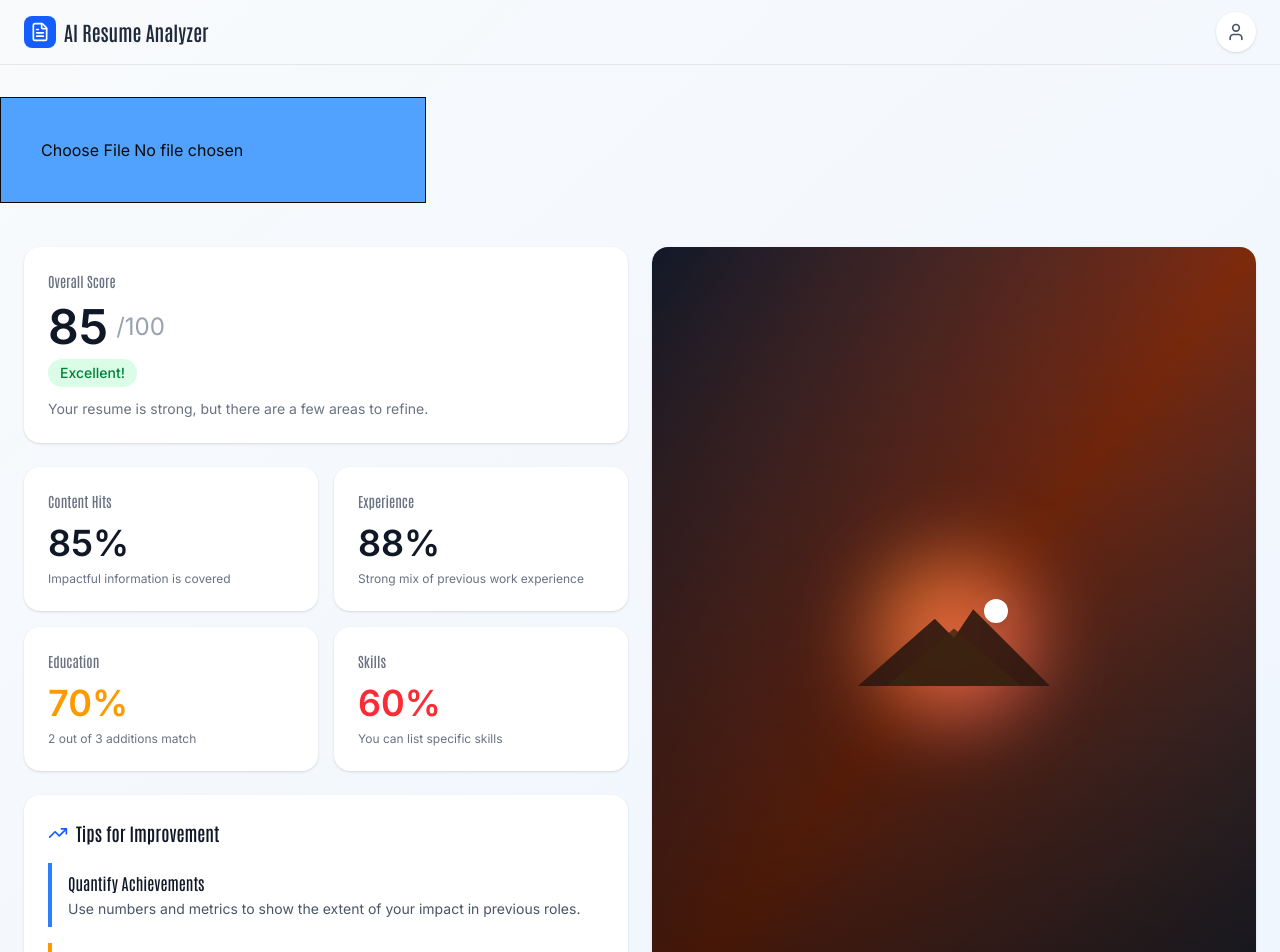
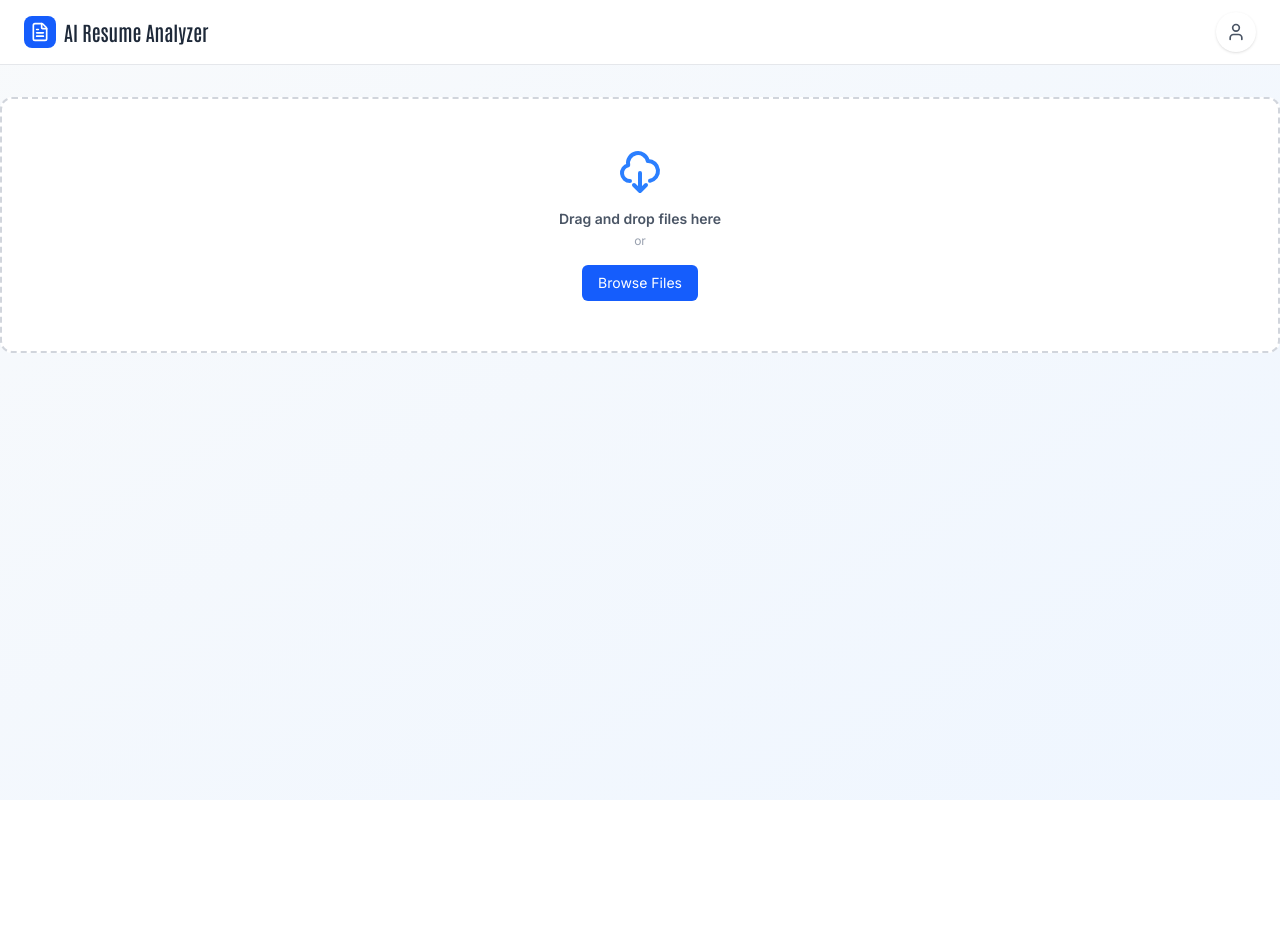
Before and after one commit to sihab176/Career_mentor, a Next.js app: page /ai_ResumeAnalyzer in a window 1280 px wide. Shown: the top 952 px of the page. After the commit the page ends 800 px from the top, so only its background shows below. Built offline with nearby package versions, Linux system fonts and the light colour scheme.

Commit message:
completed the resume Analyzer

```diff
--- a/next.config.mjs
+++ b/next.config.mjs
@@ -1,6 +1,10 @@
 /** @type {import('next').NextConfig} */
 const nextConfig = {
   /* config options here */
+  reactStrictMode: true,
+    images: {
+    domains: ["i.ibb.co",],
+  },
 };
 
 export default nextConfig;
--- /dev/null
+++ b/src/components/Loader.jsx
@@ -0,0 +1,41 @@
+"use client";
+import React from "react";
+
+const Loader = () => {
+  const bars = Array.from({ length: 12 }, (_, index) => {
+    const rotation = index * 30;
+    const delay = -(1.1 - index * 0.1);
+    return (
+      <div
+        key={index}
+        className="absolute w-[8%] h-[24%] bg-gray-500 rounded-full shadow-[0_0_3px_rgba(0,0,0,0.2)] animate-[fade458_1s_linear_infinite]"
+        style={{
+          left: "50%",
+          top: "30%",
+          transform: `rotate(${rotation}deg) translate(0, -130%)`,
+          animationDelay: `${delay}s`,
+        }}
+      />
+    );
+  });
+
+  return (
+    <div className="flex justify-center mt-26 items-center">
+      <div className="relative w-[54px] h-[54px] rounded-[10px] ">
+        {bars}
+        <style jsx>{`
+          @keyframes fade458 {
+            from {
+              opacity: 1;
+            }
+            to {
+              opacity: 0.25;
+            }
+          }
+        `}</style>
+      </div>
+    </div>
+  );
+};
+
+export default Loader;
--- a/src/components/ResumeAnalyzer/ResumeAnalyzer.jsx
+++ b/src/components/ResumeAnalyzer/ResumeAnalyzer.jsx
@@ -2,16 +2,45 @@
 import { useState } from "react";
 import ResumeResultShower from "./ResumeResultShower";
 import { FileText, User } from "lucide-react";
+import Loader from "../Loader";
 
 export default function ResumeAnalyzer() {
+  const imgbbApiKey = "1b9dc072b95ad90044546f449af37a13";
   const [extractedText, setExtractedText] = useState("");
   const [loading, setLoading] = useState(false);
+  const [imageUrl, setImageUrl] = useState("");
 
+  //! image upload to image BB ----------->
+  const uploadToImgBB = async (file) => {
+    const formData = new FormData();
+    formData.append("image", file);
+
+    const response = await fetch(
+      `https://api.imgbb.com/1/upload?key=${imgbbApiKey}`,
+      {
+        method: "POST",
+        body: formData,
+      }
+    );
+    const data = await response.json();
+    console.log("imgbb response", data);
+
+    if (!data.success) throw new Error("Image upload failed");
+
+    return data.data.url;
+  };
+
+  //! --------------- haddle file to backend result----------------->
   const handleFileUpload = async (e) => {
     const file = e.target.files[0];
     if (!file) return;
 
     setLoading(true);
+
+    //! upload to imgbb
+    const imgbbUrl = await uploadToImgBB(file);
+    setImageUrl(imgbbUrl);
+
     const formData = new FormData();
     formData.append("file", file);
 
@@ -23,7 +52,7 @@ export default function ResumeAnalyzer() {
 
       const result = await response.json();
       console.log("result resume", result);
-      setExtractedText(result.text); // এখানে আপনার টেক্সট চলে আসবে
+      setExtractedText(result); // এখানে আপনার টেক্সট চলে আসবে
     } catch (error) {
       console.error("Error extracting text:", error);
     } finally {
@@ -31,9 +60,12 @@ export default function ResumeAnalyzer() {
     }
   };
 
+  console.log("image url link ", imageUrl);
+
   return (
-    <div className="bg-gradient-to-br from-slate-50 to-blue-50">
-      <header className="flex items-center justify-between mb-8 px-6 py-3 border-b border-gray-200">
+    <div className="bg-linear-to-br from-slate-50 to-blue-50 min-h-screen ">
+      {/* header */}
+      <header className="flex top-0 sticky z-10 bg-white items-center justify-between mb-8 px-6 py-3 border-b border-gray-200">
         <div className="flex items-center gap-2">
           <div className="w-8 h-8 bg-blue-600 rounded-lg flex items-center justify-center">
             <FileText className="w-5 h-5 text-white" />
@@ -47,13 +79,53 @@ export default function ResumeAnalyzer() {
         </button>
       </header>
       <section className=" max-w-7xl mx-auto ">
-        <input
+        {/* <input
           type="file"
           accept=".pdf"
           onChange={handleFileUpload}
           className="border p-10 bg-blue-400"
-        />
-        {loading && <p>Processing Resume...</p>}
+        /> */}
+        <label
+          htmlFor="file-upload"
+          className="flex flex-col items-center justify-center w-full h-64 border-2 border-dashed border-gray-300 rounded-xl cursor-pointer bg-white hover:bg-gray-50 transition"
+        >
+          {/* Icon */}
+          <svg
+            className="w-12 h-12 text-blue-500 mb-3"
+            fill="none"
+            stroke="currentColor"
+            strokeWidth="2"
+            viewBox="0 0 24 24"
+          >
+            <path
+              strokeLinecap="round"
+              strokeLinejoin="round"
+              d="M7 16a4 4 0 01-.88-7.903A5 5 0 0115.9 6L16 6a5 5 0 011 9.9M12 12v9m0 0l-3-3m3 3l3-3"
+            />
+          </svg>
+
+          {/* Text */}
+          <p className="text-gray-600 text-sm mb-1">
+            <span className="font-semibold">Drag and drop files here</span>
+          </p>
+          <p className="text-gray-400 text-xs mb-4">or</p>
+
+          {/* Button */}
+          <span className="px-4 py-2 text-sm bg-blue-600 text-white rounded-md">
+            Browse Files
+          </span>
+
+          {/* Hidden Input */}
+          <input
+            id="file-upload"
+            type="file"
+            accept=".pdf"
+            onChange={handleFileUpload}
+            className="hidden"
+          />
+        </label>
+
+        {loading && <Loader/> }
 
         <div className="mt-5">
           {/* <h3 className="font-bold">Extracted Text:</h3> */}
@@ -62,7 +134,7 @@ export default function ResumeAnalyzer() {
           </pre> */}
         </div>
         <div>
-          <ResumeResultShower />
+          <ResumeResultShower imageUrl={imageUrl} extractedText={extractedText} />
         </div>
       </section>
     </div>
--- a/src/components/ResumeAnalyzer/ResumeResultShower.jsx
+++ b/src/components/ResumeAnalyzer/ResumeResultShower.jsx
@@ -1,47 +1,39 @@
-import React, { useState } from 'react';
-import { FileText, User, GraduationCap, Briefcase, TrendingUp } from 'lucide-react';
+import React, { useState } from "react";
+import {
+  FileText,
+  User,
+  GraduationCap,
+  Briefcase,
+  TrendingUp,
+  TrendingDown,
+  Zap,
+  Lightbulb,
+} from "lucide-react";
+import Image from "next/image";
 
-const ResumeResultShower=()=> {
-  const [activeTab, setActiveTab] = useState('analysis');
+const ResumeResultShower = ({ imageUrl, extractedText }) => {
+  const [activeTab, setActiveTab] = useState("analysis");
 
+  console.log("data to show--", extractedText);
   return (
-    <div className="min-h-screen  p-6">
-      <div className="max-w-7xl mx-auto">
-
-        {/* Tab Navigation */}
-        {/* <div className="flex gap-4 mb-6">
-          <button
-            onClick={() => setActiveTab('analysis')}
-            className={`px-6 py-2 rounded-lg font-medium transition-all ${
-              activeTab === 'analysis'
-                ? 'bg-blue-600 text-white shadow-md'
-                : 'bg-white text-gray-600 hover:bg-gray-50'
-            }`}
-          >
-            AI Analysis Results
-          </button>
-          <button
-            onClick={() => setActiveTab('preview')}
-            className={`px-6 py-2 rounded-lg font-medium transition-all ${
-              activeTab === 'preview'
-                ? 'bg-blue-600 text-white shadow-md'
-                : 'bg-white text-gray-600 hover:bg-gray-50'
-            }`}
-          >
-            Resume Preview
-          </button>
-        </div> */}
-
+    <>
+      {extractedText && (
+        <div className=" ">
+          <div className="">
             {/* Content Area */}
             <div className="grid grid-cols-1 lg:grid-cols-2 gap-6">
               {/* Left Column - Analysis Cards */}
               <div className="space-y-6">
-            {/* Overall Score Card */}
+                {/*//! ats score */}
                 <div className="bg-white rounded-2xl p-6 shadow-sm">
-              <h3 className="text-sm font-medium text-gray-500 mb-3">Overall Score</h3>
+                  <h3 className=" font-medium text-gray-500 mb-3">
+                    ATS Compatibility Score
+                  </h3>
                   <div className="flex items-end gap-2 mb-2">
-                <span className="text-5xl font-bold text-gray-900">85</span>
-                <span className="text-2xl text-gray-400 mb-2">/100</span>
+                    <span className="text-5xl font-bold text-gray-900">
+                      {extractedText?.ats_compatibility_score || 0}
+                    </span>
+                    {/* <span className="text-2xl text-gray-400 mb-2">/100</span> */}
                   </div>
                   <span className="inline-block px-3 py-1 bg-green-100 text-green-700 rounded-full text-sm font-medium">
                     Excellent!
@@ -51,89 +43,96 @@ const ResumeResultShower=()=> {
                   </p>
                 </div>
 
-            {/* Metrics Grid */}
+                {/*Metrics Grid */}
                 <div className="grid grid-cols-2 gap-4">
-              {/* Content Hits */}
+                  {/*//!  Overall Score */}
                   <div className="bg-white rounded-2xl p-6 shadow-sm">
-                <h3 className="text-sm font-medium text-gray-500 mb-3">Content Hits</h3>
-                <div className="text-4xl font-bold text-gray-900 mb-2">85%</div>
+                    <h3 className=" font-medium text-gray-500 mb-3">
+                      Overall Score
+                    </h3>
+                    <div className="text-4xl font-bold text-gray-900 mb-2">
+                      {extractedText?.overall_score || 0}
+                    </div>
                     <p className="text-xs text-gray-500">
                       Impactful information is covered
                     </p>
                   </div>
 
-              {/* Experience */}
+                  {/*//! messing sections  */}
                   <div className="bg-white rounded-2xl p-6 shadow-sm">
-                <h3 className="text-sm font-medium text-gray-500 mb-3">Experience</h3>
-                <div className="text-4xl font-bold text-gray-900 mb-2">88%</div>
+                    <h3 className=" font-medium text-gray-500 mb-3">
+                      Keywords Used
+                    </h3>
+                    <div className="text-4xl font-bold text-gray-900 mb-2">
+                      {extractedText?.keywords_found?.length || 0}
+                    </div>
                     <p className="text-xs text-gray-500">
                       Strong mix of previous work experience
                     </p>
                   </div>
-
-              {/* Education */}
-              <div className="bg-white rounded-2xl p-6 shadow-sm">
-                <h3 className="text-sm font-medium text-gray-500 mb-3">Education</h3>
-                <div className="text-4xl font-bold text-amber-500 mb-2">70%</div>
-                <p className="text-xs text-gray-500">
-                  2 out of 3 additions match
-                </p>
                 </div>
 
-              {/* Skills */}
+                {/*//todo: weekness  */}
                 <div className="bg-white rounded-2xl p-6 shadow-sm">
-                <h3 className="text-sm font-medium text-gray-500 mb-3">Skills</h3>
-                <div className="text-4xl font-bold text-red-500 mb-2">60%</div>
-                <p className="text-xs text-gray-500">
-                  You can list specific skills
-                </p>
-              </div>
+                  <div className="flex items-center gap-2 mb-4">
+                    <TrendingDown className="w-5 h-5 text-red-500" />
+                    <h3 className="text-lg font-semibold text-gray-900">
+                      Weaknesses of Your Resume
+                    </h3>
                   </div>
 
-            {/* Tips for Improvement */}
+                  {extractedText?.weaknesses && (
+                    <div className="space-y-4">
+                      {extractedText.weaknesses.map((weakness, index) => (
+                        <div
+                          key={index}
+                          className="border-l-4 border-red-500 pl-3 "
+                        >
+                          <h4 className="font-medium text-gray-900 text-xl mb-1">
+                           {String(index + 1).padStart(2, "0")}
+                          </h4>
+                          <p className="text-sm text-gray-600">{weakness}</p>
+                        </div>
+                      ))}
+                    </div>
+                  )}
+                </div>
+                {/* Strengths Points */}
                 <div className="bg-white rounded-2xl p-6 shadow-sm">
                   <div className="flex items-center gap-2 mb-4">
-                <TrendingUp className="w-5 h-5 text-blue-600" />
-                <h3 className="text-lg font-semibold text-gray-900">Tips for Improvement</h3>
+                    <Zap className="w-5 h-5 text-blue-600" />
+                    <h3 className="text-lg font-semibold text-gray-900">
+                      Strengths Points of Your Resume
+                    </h3>
                   </div>
 
+                  {extractedText?.strengths && (
                     <div className="space-y-4">
-                <div className="border-l-4 border-blue-500 pl-4 py-2">
-                  <h4 className="font-medium text-gray-900 mb-1">Quantify Achievements</h4>
-                  <p className="text-sm text-gray-600">
-                    Use numbers and metrics to show the extent of your impact in previous roles.
-                  </p>
+                      {extractedText.strengths.map((strength, index) => (
+                        <div
+                          key={index}
+                          className="border-l-4 border-green-500 pl-3"
+                        >
+                          <h4 className="font-medium text-gray-900 mb-1">
+                            {String(index + 1).padStart(2, "0")}
+                          </h4>
+                          <p className="text-sm text-gray-600">{strength}</p>
                         </div>
-
-                <div className="border-l-4 border-amber-500 pl-4 py-2">
-                  <h4 className="font-medium text-gray-900 mb-1">Showcase Certifications</h4>
-                  <p className="text-sm text-gray-600">
-                    If you have industry certifications, be sure to list them in a dedicated section.
-                  </p>
+                      ))}
                     </div>
-
-                <div className="border-l-4 border-green-500 pl-4 py-2">
-                  <h4 className="font-medium text-gray-900 mb-1">Action Verbs</h4>
-                  <p className="text-sm text-gray-600">
-                    Start bullet points with strong action verbs to make your contributions stand out.
-                  </p>
-                </div>
-              </div>
+                  )}
                 </div>
               </div>
 
               {/* Right Column - Resume Preview */}
+              {!imageUrl && (
                 <div className="bg-white rounded-2xl shadow-sm overflow-hidden">
-            <div className="aspect-[8.5/11] bg-gradient-to-br from-gray-900 via-orange-900 to-gray-800 relative flex items-center justify-center">
-              {/* Decorative Background Elements */}
-              <div className="absolute inset-0 bg-gradient-to-t from-black/50 to-transparent"></div>
+                  <div className="aspect-[8.5/11] bg-linear-to-br  from-gray-900 via-orange-900 to-gray-800 relative flex items-center justify-center">
+                    <div className="absolute inset-0 bg-linear-to-t  from-black/50 to-transparent"></div>
 
-              {/* Mountain/Geometric Shape */}
                     <div className="relative w-48 h-48">
-                {/* Circular background glow */}
-                <div className="absolute top-1/2 left-1/2 -translate-x-1/2 -translate-y-1/2 w-40 h-40 bg-gradient-to-br from-orange-400 to-red-400 rounded-full blur-2xl opacity-80"></div>
+                      <div className="absolute top-1/2 left-1/2 -translate-x-1/2 -translate-y-1/2 w-40 h-40 bg-linear-to-br from-orange-400 to-red-400 rounded-full blur-2xl opacity-80"></div>
 
-                {/* Mountain peaks */}
                       <svg viewBox="0 0 200 200" className="relative z-10">
                         <path
                           d="M 0,150 L 80,80 L 100,100 L 120,70 L 200,150 Z"
@@ -148,14 +147,15 @@ const ResumeResultShower=()=> {
                       </svg>
                     </div>
 
-              {/* Cursor indicator */}
-              <div className="absolute" style={{ top: '45%', left: '55%' }}>
+                    <div
+                      className="absolute"
+                      style={{ top: "45%", left: "55%" }}
+                    >
                       <div className="w-6 h-6 bg-white rounded-full shadow-lg"></div>
                       <div className="absolute top-0 left-0 w-6 h-6 bg-white rounded-full animate-ping opacity-75"></div>
                     </div>
 
-              {/* Bottom Info Bar */}
-              <div className="absolute bottom-0 left-0 right-0 p-6 bg-gradient-to-t from-black/60 to-transparent">
+                    <div className="absolute bottom-0 left-0 right-0 p-6 bg-linear-to-t  from-black/60 to-transparent">
                       <div className="flex items-center justify-between text-white text-sm">
                         <span className="opacity-75">Resume Document</span>
                         <span className="opacity-75">Page 1 of 1</span>
@@ -163,10 +163,48 @@ const ResumeResultShower=()=> {
                     </div>
                   </div>
                 </div>
+              )}
+              {imageUrl && (
+                <div className="h-fit sticky top-20">
+                  <Image
+                    src={imageUrl}
+                    alt="Resume"
+                    width={800}
+                    height={1100}
+                  />
+                </div>
+              )}
+            </div>
+            {/* tips section */}
+            <div className="bg-white rounded-2xl p-6 shadow-sm mt-6">
+              <div className="flex items-center gap-2 mb-4">
+                <Lightbulb className="w-5 h-5 text-yellow-500" />
+                <h3 className="text-lg font-semibold text-gray-900">
+                  Weaknesses of Your Resume
+                </h3>
+              </div>
+
+                  {extractedText?.suggestions && (
+                    <div className="space-y-4">
+                      {extractedText.suggestions.map((suggestion, index) => (
+                        <div
+                          key={index}
+                          className="border-l-4 border-yellow-500 pl-3"
+                        >
+                          <h4 className="font-medium text-gray-900 mb-1">
+                            {String(index + 1).padStart(2, "0")}
+                          </h4>
+                          <p className="text-sm text-gray-600">{suggestion}</p>
+                        </div>
+                      ))}
+                    </div>
+                  )}
             </div>
           </div>
         </div>
+      )}
+    </>
   );
-}
+};
 
-export default ResumeResultShower
+export default ResumeResultShower;
```
Lines whose indentation alone changed are shown as unchanged.
